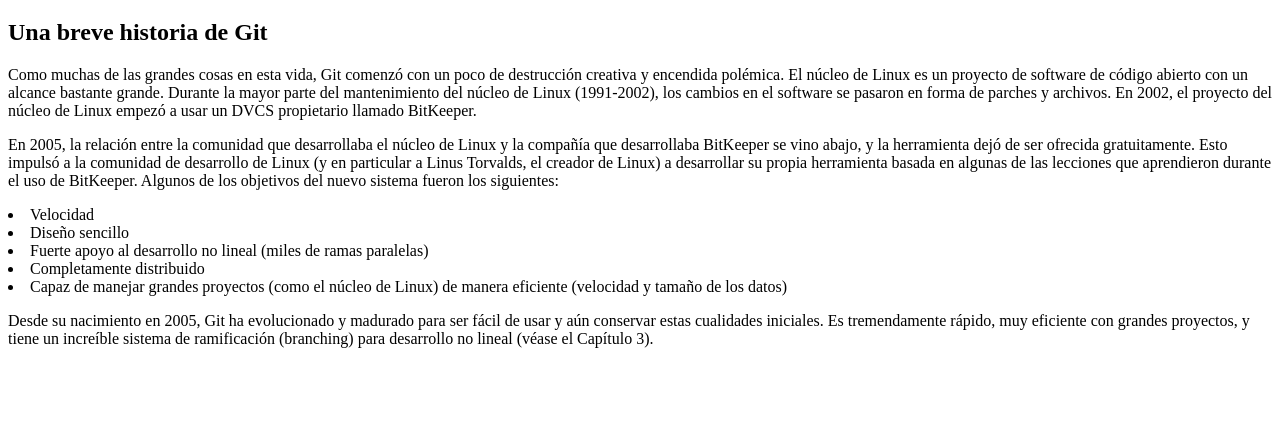
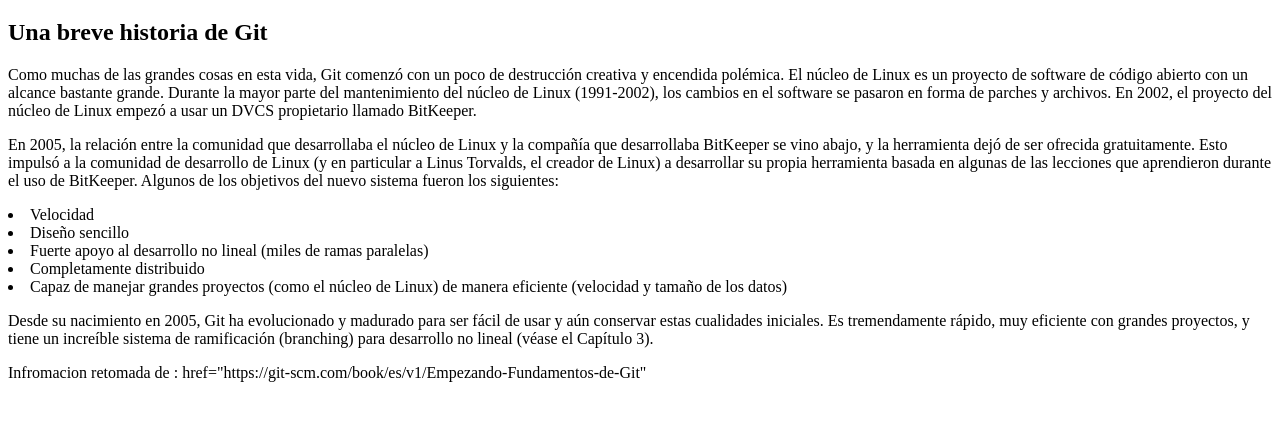
Before and after one commit to claudiaelen/proyectogit, a plain HTML site: page historia.html in a window 1280 px wide. Shown: the part 61-482 px from the top of the page. Drawn offline with Linux system fonts and the light colour scheme.

Commit message:
se agrego la url de la busqueda

```diff
--- a/historia.html
+++ b/historia.html
@@ -22,6 +22,7 @@
 <p>
 	Desde su nacimiento en 2005, Git ha evolucionado y madurado para ser fácil de usar y aún conservar estas cualidades iniciales. Es tremendamente rápido, muy eficiente con grandes proyectos, y tiene un increíble sistema de ramificación (branching) para desarrollo no lineal (véase el Capítulo 3).
 </p>
+<p> Infromacion retomada de : href="https://git-scm.com/book/es/v1/Empezando-Fundamentos-de-Git"</p>
 
 </body>
 </html>
```
